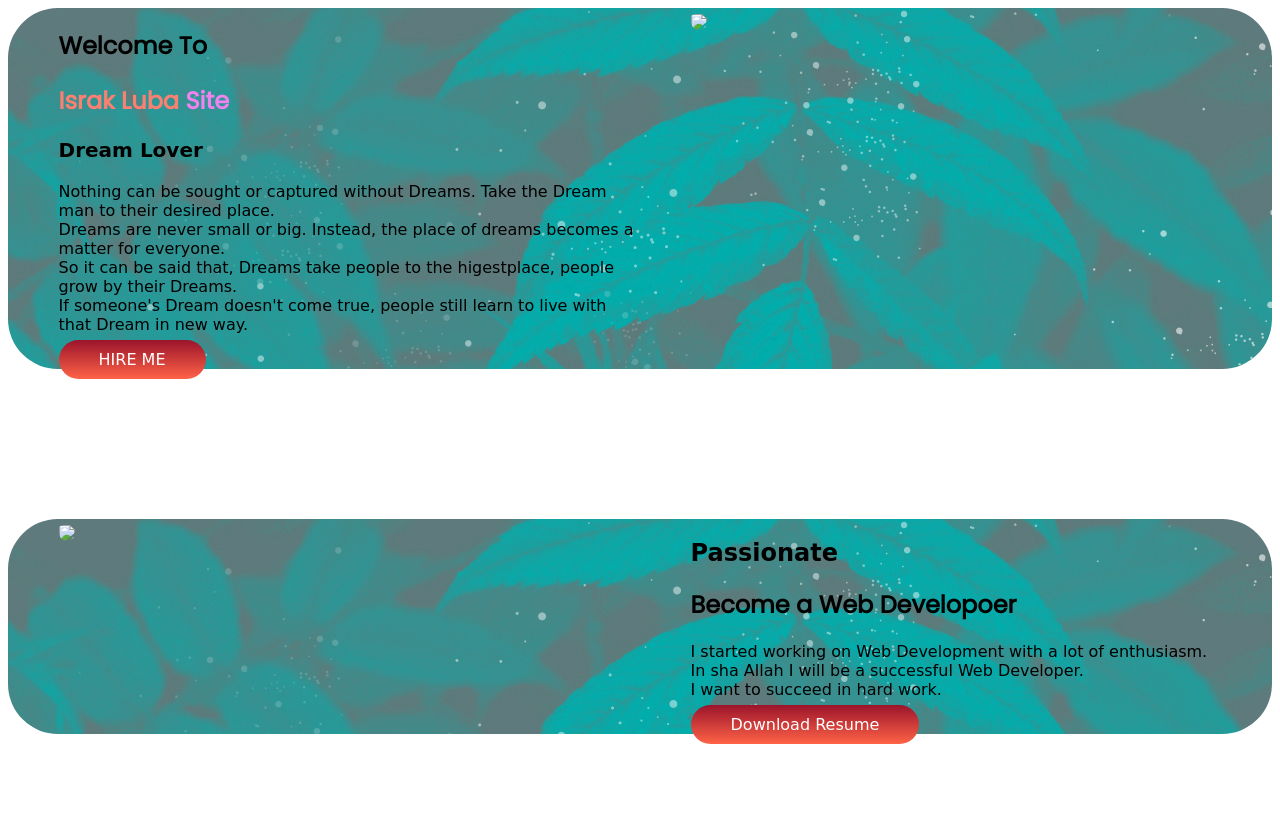
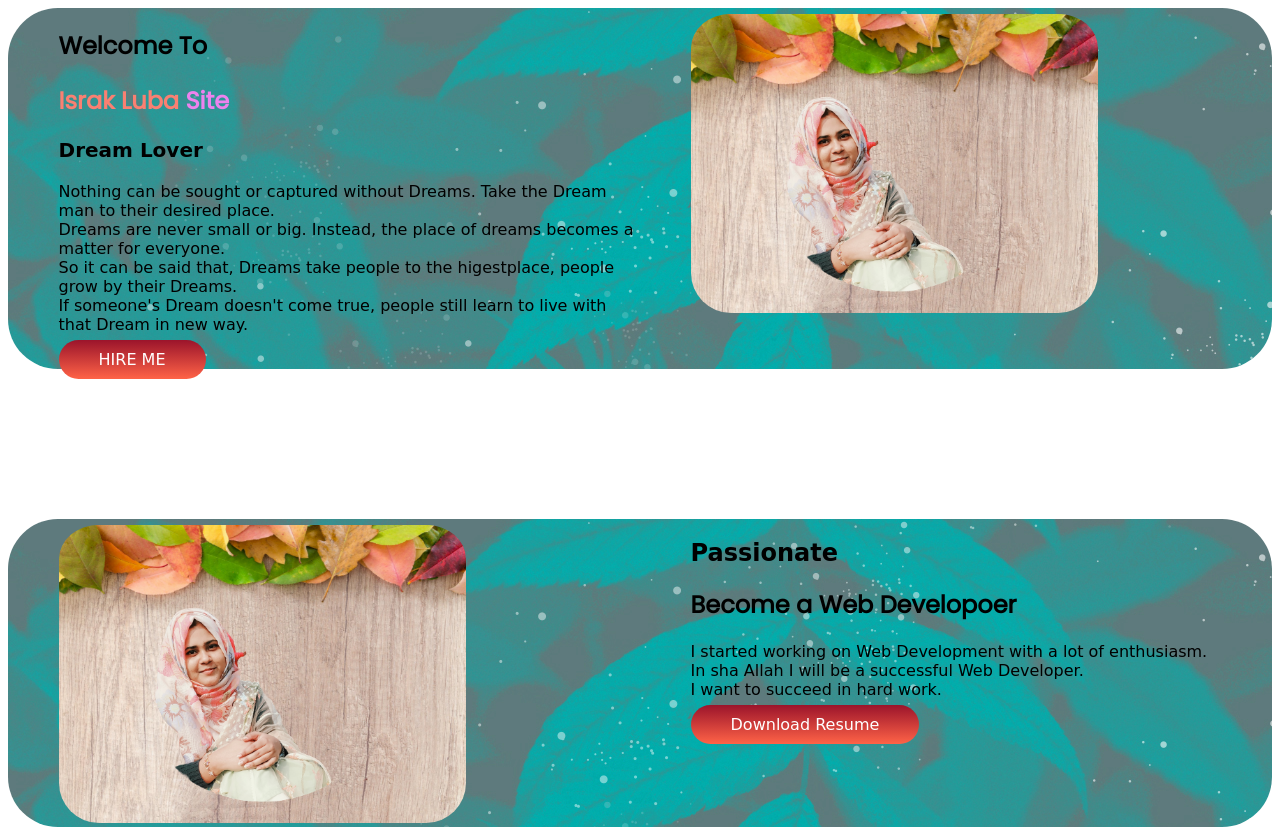
Before and after one commit to IsrakLuba/my-portfolio, a plain HTML site: page index.html in a window 1280 px wide. Shown: the top 831 px of the page. Drawn offline with Linux system fonts and the light colour scheme; files whose address does not match are found by name.

Commit message:
my commit

```diff
--- a/index.html
+++ b/index.html
@@ -29,7 +29,7 @@
                 ME </a>
         </div>
         <div class="half-width">
-            <img src="pic.1-removebg-preview.png" alt=" ">
+            <img src="image/pic.1.png" alt=" ">
 
         </div>
 
@@ -38,7 +38,7 @@
     <section class="Passionate flexible-container">
 
         <div class="half-width">
-            <img src="pic.1-removebg-preview.png" alt=" ">
+            <img src="image/pic.1.png" alt=" ">
         </div>
 
         <div class="half-width">
--- a/style.css
+++ b/style.css
@@ -37,11 +37,11 @@ h3{
     font-size: 700;
 }
 .top-banner{
-    background-image: url(back.pic\ 1.jpg) ;
+    background-image: url(image/back.pic\ 1.jpg) ;
     border-radius: 50px;
 }
 .Passionate{
-    background-image: url(back.pic\ 1.jpg) ;
+    background-image: url(image/back.pic\ 1.jpg) ;
     border-radius: 50px;
 
 }
```
